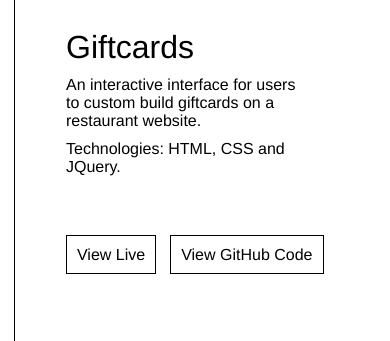
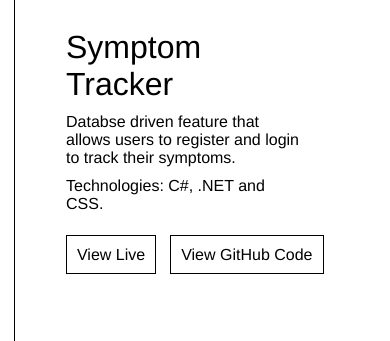
Before and after one commit to lizkovalchuk/portfolio, a PHP site: page / in a window 390 px wide. Shown: the part 2444-2785 px from the top of the page. Run offline with PHP 8.4, Linux system fonts and the light colour scheme; some libraries are stand-ins or nearby versions.

Commit message:
contact form responsive

```diff
--- a/dist/index.html
+++ b/dist/index.html
@@ -9,6 +9,6 @@
     <script src="main.js"></script>
 </head>
 <body>
-    <script src="main.js?aa12c4e3aa0434c58f48"></script>
+    <script src="main.js?8fe4f5c62991bfde0569"></script>
 </body>
 </html>
--- a/dist/style.css
+++ b/dist/style.css
@@ -1126,7 +1148,8 @@ html {
   scroll-behavior: smooth; }
 
 body {
-  overflow-x: hidden; }
+  overflow-x: hidden;
+  overflow-y: scroll; }
   body #body__div_page-wrapper {
     max-width: 1200px;
     margin: 0 auto;
--- a/index.php
+++ b/index.php
@@ -102,7 +102,7 @@
 							<div class="portfolio__div--port-piece-text-container" id="sb-port-piece-text">
 								<h3>Stolen Bikes</h3>
 								<p>A web application intergrating two different APIs to help users plan bicycle trips far from reported bike thiefs.</p>
-								<p class="lower-text">Technologies: HTML, CSS and JQuery, Google Maps API and Bike Index API V3.</p>
+								<p class="lower-text">Technologies: HTML, CSS, PHP and JQuery, Google Maps API and Bike Index API V3.</p>
 								<div class="portfolio__div--links-container">
 									<a class="portfolio__links port-view-GH" href="https://github.com/lizkovalchuk/API-project" target="_blank">View GitHub Code</a>
 									<a class="portfolio__links port-view-live" href="http://stolenbikes.tk/" target="_blank">View Live</a>
@@ -128,9 +128,9 @@
 								<img src="src/assets/images/portfolio-pieces/st.png" id="st-pic" alt="picture of symptom tracker project">
 							</div>
 							<div class="portfolio__div--port-piece-text-container" id="st-port-piece-text">
-								<h3>Giftcards</h3>
-								<p>An interactive interface for users to custom build giftcards on a restaurant website.</p>
-								<p class="lower-text">Technologies: HTML, CSS and JQuery.</p>
+								<h3>Symptom Tracker</h3>
+								<p>Databse driven feature that allows users to register and login to track their symptoms.</p>
+								<p class="lower-text">Technologies: C#, .NET and CSS.</p>
 								<div class="portfolio__div--links-container">
 									<a class="portfolio__links port-view-live" href="http://symptomtrackermvc.azurewebsites.net/" target="_blank">View Live</a>
 									<a class="portfolio__links port-view-GH" href="https://github.com/lizkovalchuk/JavaScript-Team-Project-Fall-2017" target="_blank">View GitHub Code</a>
@@ -326,25 +326,13 @@
 					<h2 id="_contact">Contact</h2>
 				</div>
 				<i id="contactForm__i_closeIcon" class="fal fa-times"></i>
-				<!-- <div id="contactForm__div-col-labels"> -->
 				<label id="contactForm__label-name" for="name">Name:</label>
 				<input type="text" id="contactForm__input-name" name="name">
 				<label id="contactForm__label-email" for="email">Email:</label>
 				<input type="text" id="contactForm__input-email" name="email">
 				<label id="contactForm__label-message" for="messagebox">Message:</label>
 				<textarea rows="10" id="contactForm__input-message" name="message"></textarea>
-				<!-- </div> -->
-				<!-- <div id="contactForm__div-col-inputs"> -->
-					<!-- <input type="text" id="name" name="name"> -->
-					<!-- <input type="text" id="email" name="email"> -->
-					<!-- <textarea rows="10" id="messagebox" name="message"></textarea> -->
-				<!-- </div> -->
-				<!-- <div id="contactForm__div-col-message">
-
-
-				</div> -->
 				<div id="contactForm__div-sendButton" class="custom-button">
-					<!-- <button id="mail-button">SEND</button> -->
 					<button id="contactForm__button-sendButton">Send</button>
 				</div>
 			</div>
--- a/src/assets/sass/about-me.scss
+++ b/src/assets/sass/about-me.scss
@@ -21,6 +21,9 @@
     }
     @media screen and (max-width: $xs) {
         top: 3900px;
+    }
+    @media screen and (max-width: $extra-xs) {
+        top: 3800px;
     }
 }
 
@@ -85,6 +88,12 @@
             }
             @media screen and (max-width: $sm) {
                 grid-column: unset;
+            }
+            @media screen and (max-width: $sm) {
+                grid-column: unset;
+            }
+            @media screen and (max-width: $extra-xs) {
+                margin-top: unset;
             }
         }
 
@@ -162,6 +171,11 @@
             h3, p{
                 padding: 0 20px !important;
             }
+            h3{
+                @media screen and (max-width: $extra-xs) {
+                    margin: 18px 0px;
+                }
+            }
         }
    // }
 }
--- a/src/assets/sass/contact.scss
+++ b/src/assets/sass/contact.scss
@@ -11,9 +11,20 @@ form{
 		display: grid;
 		grid-template-rows: repeat(19, 1fr);
 		grid-template-columns: repeat(25, 1fr);
+		@media screen and (max-width: $custom-lg) {
+			width: 35%;
+		}
+		@media screen and (max-width: $small-md) {
+			width: 55%;
+		}
+		@media screen and (max-width: $custom-sm) {
+			width: 75%;
+		}
+
 		#contactForm__div-h2Container{
-			grid-column: 2 / span 7;
-			grid-row: 2 / span 2;
+			position: absolute;
+			top: 35px;
+			left: 40px;
 		}
 		h2{
 			background-color: $yellow;
@@ -38,34 +49,34 @@ form{
 
 		//Name
 		#contactForm__label-name{
-			grid-column: 3 / span 5;
+			grid-column: 1 / span 6;
 			grid-row-start: 5;
 			text-align: end;
 		}
 		#contactForm__input-name{
-			grid-column: 9 / span 14;
+			grid-column: 8 / span 14;
 			grid-row-start: 5;
 		}
 
 		//Email
 		#contactForm__label-email{
-			grid-column: 3 / span 5;
+			grid-column: 1 / span 6;
 			grid-row-start: 7;
 			text-align: end;
 		}
 		#contactForm__input-email{
-			grid-column: 9 / span 14;
+			grid-column: 8 / span 14;
 			grid-row-start: 7;
 		}
 
 		//Message
 		#contactForm__label-message{
-			grid-column: 3 / span 5;
+			grid-column: 1 / span 6;
 			grid-row-start: 9;
 			text-align: end;
 		}
 		#contactForm__input-message{
-			grid-column: 9 / span 14;
+			grid-column: 8 / span 14;
 			grid-row: 9 / span 10;
 		}
 
--- a/src/assets/sass/skills-tools.scss
+++ b/src/assets/sass/skills-tools.scss
@@ -25,6 +25,9 @@
     @media screen and (max-width: $xs) {
         top: 5000px;
     }
+    // @media screen and (max-width: $extra-xs) {
+    //     top: 4800px;
+    // }
 }
 #skills-and-tools-wrapper{
     max-width: 90%;
--- a/src/assets/scripts/script.js
+++ b/src/assets/scripts/script.js
@@ -2,7 +2,7 @@
 *TABLE OF CONTENTS
 *=================
 *1. Scroll to divs
-*2. Contact Form
+*2. Contact Form Front-End
 *3. Mailer Functionality
 *4. Welcome Text
 *5. Toggle Class
@@ -57,7 +57,7 @@ $(document).ready(function (){
 
 
 
-//=========== 2. Contact Form ===========//
+//=========== 2. Contact Form Front-End ===========//
 
 $(document).ready(function (){
 	$('#menu__li_desktop-contact-form').click(contactFormModalOpen);
@@ -93,7 +93,8 @@ function contactFormModalClose(){
 
 //=========== 3. Mailer functioanlity===========//
 
-$(document).ready(function (){
+$(document).ready(function (event){
+	event.preventDefault();
 	$('#mail-button').click(button_mail_click);
 });
 
--- a/src/style.scss
+++ b/src/style.scss
@@ -14,6 +14,7 @@ html {
 
 body{
     overflow-x: hidden;
+    overflow-y:scroll;
     #body__div_page-wrapper{
         max-width: 1200px;
         margin: 0 auto;
```
Also changed, not shown: other parts of dist/style.css (+30 -8 lines).
